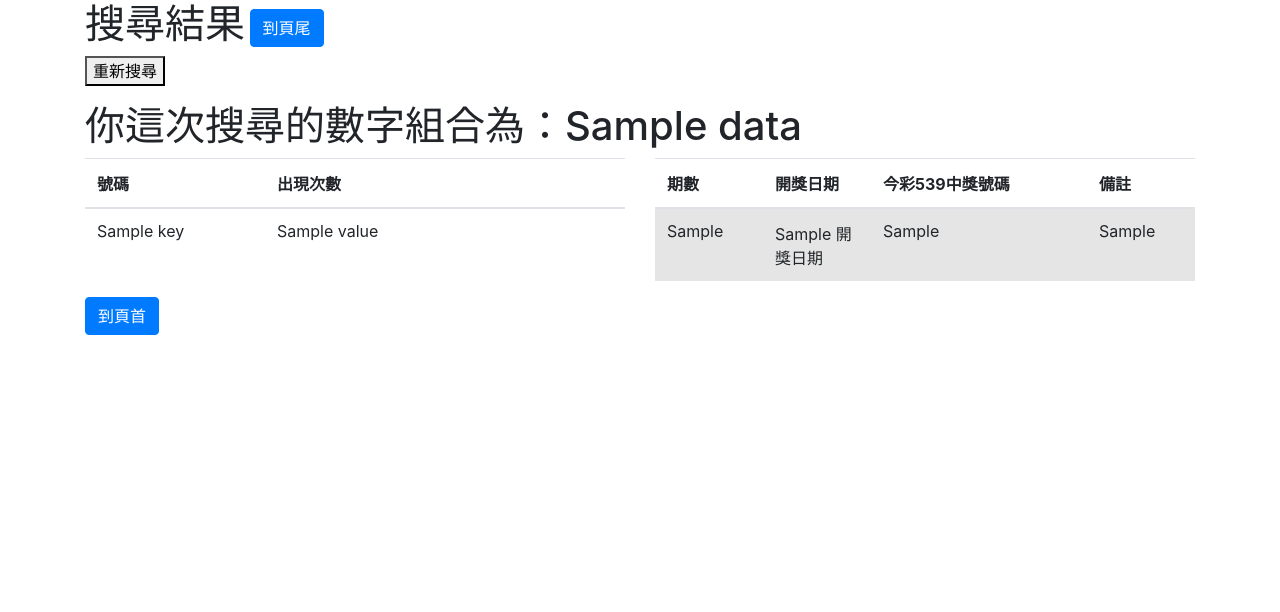
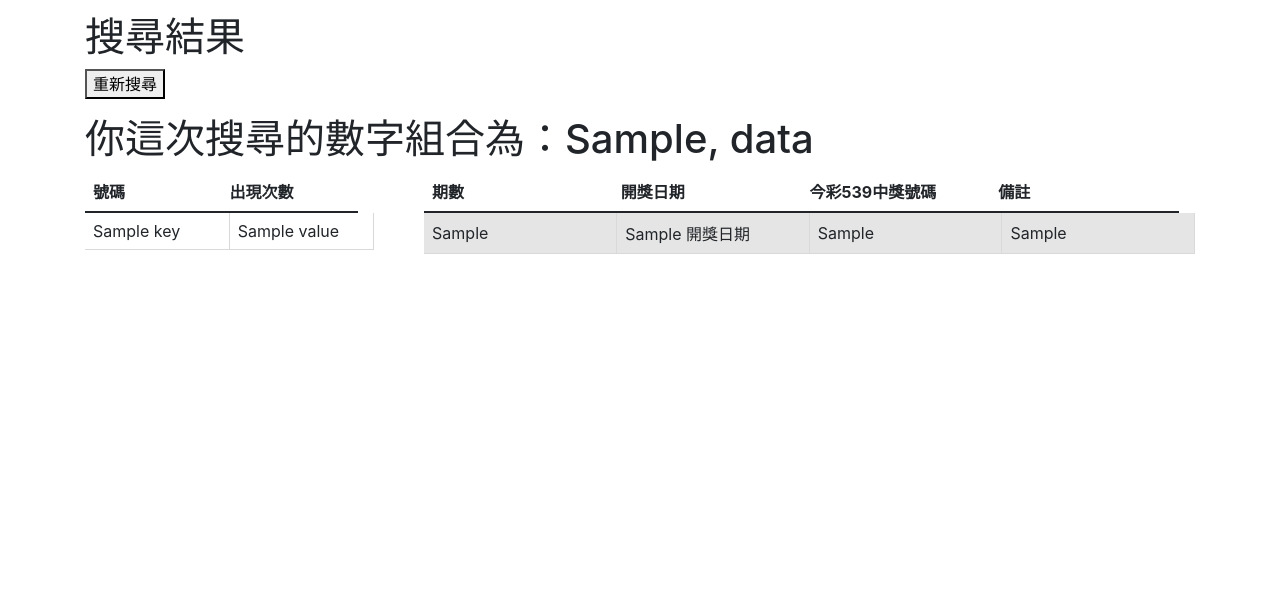
Before and after one commit to Xuan-7190/webcrawler_test, a Flask app: template templates/result.html in a window 1280 px wide. Shown: the top 612 px of the page. Run offline with Flask 2, Linux system fonts and the light colour scheme; the template is opened without the code that fills it: most values are stand-ins (such as "Sample title", 1, 10 or a date in 2020); some libraries are stand-ins or nearby versions.

Commit message:
update Hackmd 1 2 3 4 5

```diff
--- a/app.py
+++ b/app.py
@@ -47,8 +47,10 @@ def post_submit():
     # 取得輸入的數字組合
     number_str = ''
     for i in range(int(combinations_list)):
-        number_str += request.form.get('number'+str(i+1)) + ' '
-        # number = request.form.get('number')
+        if i != (int(combinations_list)-1):
+            number_str += request.form.get('number'+str(i+1)) + ' '
+        else:
+            number_str += request.form.get('number'+str(i+1))
     # 取得輸入的期數範圍
     period = request.form.get('period')
     # 取得輸入的下幾期
@@ -82,6 +84,7 @@ def post_search():
         search_url = search_url+'search_period='+search_period
     else:
         # 沒有輸入期數
+        search_period = str(get_data_length())
         search_url = search_url+'search_period='+str(get_data_length())
     # 呼叫api
     response = requests.get(search_url)
@@ -93,14 +96,11 @@ def post_search():
     return render_template('search_result.html', data=data_list)
 
 
-# @app.route('/get_save_data/', defaults={'search_period': get_data_length()})
 @app.route('/get_save_data/search_period=<search_period>')
 def get_save_data_api(search_period):
     return get_save_data_json(search_period)
 
-# @app.route('/search_numbers_combination/search_numbers=<search_numbers>', defaults={'period': get_data_length(), 'next': 1})
 @app.route('/search_numbers_combination/search_numbers=<search_numbers>&period=<period>', defaults={'next': 1})
-# @app.route('/search_numbers_combination/search_numbers=<search_numbers>&next=<next>', defaults={'period': get_data_length()})
 @app.route('/search_numbers_combination/search_numbers=<search_numbers>&period=<period>&next=<next>')
 def search_numbers_combination_api(search_numbers, period, next):
     return search_numbers_combination(search_numbers, period, next, get_save_data_df())
--- a/static/script.js
+++ b/static/script.js
@@ -1,7 +1,7 @@
 $('#combinations_list').change(function () {
     // 取得select option的長度
     var length = $('#combinations_list').val();
-    // 取得要加入到的div
+    // 取得要加入到的地方
     var container = $('#input_number');
     // 每次先清空div
     container.empty();
--- a/static/style.css
+++ b/static/style.css
@@ -1,52 +1,66 @@
+.container {
+    margin-top: 1%;
+}
+
 .forms {
     display: flex;
     align-items: flex-start;
-    gap: 30px;
+    justify-content: space-between;
 }
 
 .tables {
     display: flex;
     align-items: flex-start;
-    gap: 30px;
+    gap: 50px;
 }
 
-.table {
-    /* display: block; */
-    /* height: 50%; */
-    /* overflow-y: auto; */
-
-    width:50%;
-    margin-bottom:1rem;
-    color:#212529;
+@media (max-width: 767px) {
+    .tables {
+        flex-direction: column;
+    }
 }
 
-.table__header {
-    /* display: block; */
-    text-align: left;
+.table__number {
+    flex: 0 1 300px;
 }
 
-.table__body {
-    /* display: block;
-    height: 50%;
-    overflow-y: auto; */
+.table__search {
+    flex: 0 1 800px;
 }
 
-.table1__row:hover {
-    color:#212529;
-    background-color:rgba(0,0,0,.075);
+tbody tr:hover {
+    /* color: #0080ff; */
+    background-color: rgba(158, 157, 157, 0.511);
 }
 
-.table2__row:hover {
-    color:#212529;
-    background-color:rgba(0,0,0,.075);
-}
-
-.table2__row:nth-child(odd) {
+.search_row:nth-child(odd) {
     background-color: #e5e5e5;
 }
 
-.table__cell {
+th, td {
     padding: 8px;
+}
+
+table tbody {
+    display: block;
+    height: 400px;
+    overflow-y: auto;
+}
+
+thead, tr {
+    display: table;
+    width: 100%;
+    table-layout: fixed;
+}
+
+thead {
+    width: calc(100% - 1em);
+    border-bottom: 2px solid #212529;
+}
+
+td {
+    border-right: 1px solid #d9d9d9;
+    border-bottom: 1px solid #d9d9d9;
 }
 
 .text {
--- a/templates/index.html
+++ b/templates/index.html
@@ -16,7 +16,6 @@
             </div>
             <div>
                 <label for="">輸入數字(1~39)：</label>
-                <!-- <input type="text" name="number" value="" required /> -->
                 <p id="input_number">
                     <input type="number" name="number1" value="" min="1" max="39" required />
                 </p>
--- a/templates/result.html
+++ b/templates/result.html
@@ -4,61 +4,69 @@
 
     <div id="top">
         <h1 class="text">搜尋結果</h1>
-        <a href="#bottom" class="btn btn-primary">到頁尾</a>
+        <!-- <a href="#bottom" class="btn btn-primary">到頁尾</a> -->
     </div>
+
     <form class="" action="/" method="get">
         <button type="submit">重新搜尋</button>
     </form>
-    <h1>你這次搜尋的數字組合為：{{data[0]}}</h1>
+
+    {% set data0_list = data[0].split(' ') %}
+    <h1>你這次搜尋的數字組合為：{{data0_list|join(", ")}}</h1>
+
     <div class="tables">
-        <table class="table">
-            <thead class="table__header">
-                <th style="width: 100px" class="table__cell">號碼</th>
-                <th style="width: 200px" class="table__cell">出現次數</th>
+        <table class="table__number">
+            <thead>
+                <tr>
+                    <th>號碼</th>
+                    <th>出現次數</th>
+                </tr>
             </thead>
-            <tbody class="table__body">
+            <tbody>
                 {% for key, value in data[1].statistics_result.items() %}
-                <tr class="table1__row">
-                    <td style="width: 100px" class="table__cell">{{key}}</td>
-                    <td style="width: 200px" class="table__cell">{{value}}</td>
+                <tr>
+                    <td>{{key}}</td>
+                    <td>{{value}}</td>
                 </tr>
                 {% endfor %}
             </tbody>
         </table>
-        <table class="table">
-            <thead class="table__header">
-                <th style="width: 100px" class="table__cell">期數</th>
-                <th style="width: 100px" class="table__cell">開獎日期</th>
-                <th style="width: 200px" class="table__cell">今彩539中獎號碼</th>
-                <th style="width: 100px" class="table__cell">備註</th>
+        <table class="table__search">
+            <thead>
+                <tr>
+                    <th>期數</th>
+                    <th>開獎日期</th>
+                    <th>今彩539中獎號碼</th>
+                    <th>備註</th>
+                </tr>
             </thead>
-            <tbody class="table__body">
+            <tbody>
                 {% for item in data[1].jdata %}
-                <tr class="table2__row">
-                    <td style="width: 100px" class="table__cell">{{item['期數']}}</td>
-                    <td style="width: 100px" class="table__cell">{{item['開獎日期']}}</td>
-                    <!-- <td style="width: 400px" class="table__cell">{{item['今彩539中獎號碼']}}</td> -->
-                    <td style="width: 200px" class="table__cell">
-                        {% set string1 = item['今彩539中獎號碼'] | replace("[","") | replace("]","") | replace(" ", "") %}
-                        {% set list1 = string1.split(',') %}
-                        {% set list2 = [] %}
-                        {% for c in list1 %}
+                <tr class="search_row">
+                    <td>{{item['期數']}}</td>
+                    <td>{{item['開獎日期']}}</td>
+                    <td>
+                        {% set data1_string1 = item['今彩539中獎號碼'] | replace("[","") | replace("]","") | replace(" ", "") %}
+                        {% set data1_list1 = data1_string1.split(',') %}
+                        {% set data1_list2 = [] %}
+                        {% for c in data1_list1 %}
                             {% if c|length==1 %}
-                                {% set list2 = list2.append('0'+c) %}
+                                {% set data1_list2 = data1_list2.append('0'+c) %}
                             {% else %}
-                                {% set list2 = list2.append(c) %}
+                                {% set data1_list2 = data1_list2.append(c) %}
                             {% endif %}
                         {% endfor %}
-                        {{list2|join(", ")}}
+                        {{data1_list2|join(", ")}}
                     </td>
-                    <td style="width: 100px" class="table__cell">{{item['備註']}}</td>
+                    <td>{{item['備註']}}</td>
                 </tr>
                 {% endfor %}
             </tbody>
         </table>
     </div>
-    <div id="bottom">
+
+    <!-- <div id="bottom">
         <a href="#top" class="btn btn-primary">到頁首</a>
-    </div>
+    </div> -->
 
 {% endblock  %}
```
Also changed, not shown: templates/search_result.html (+22 -17 lines).
